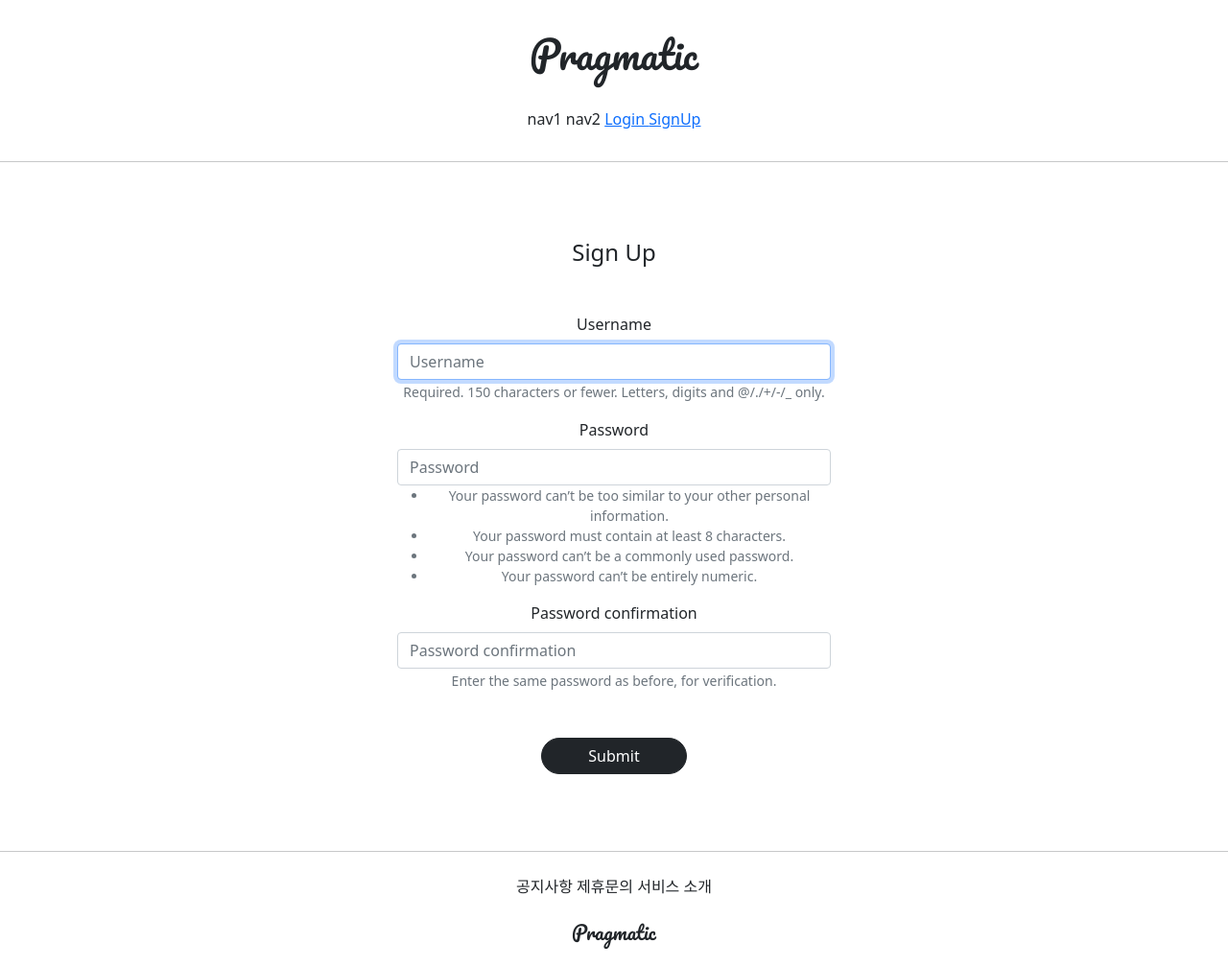
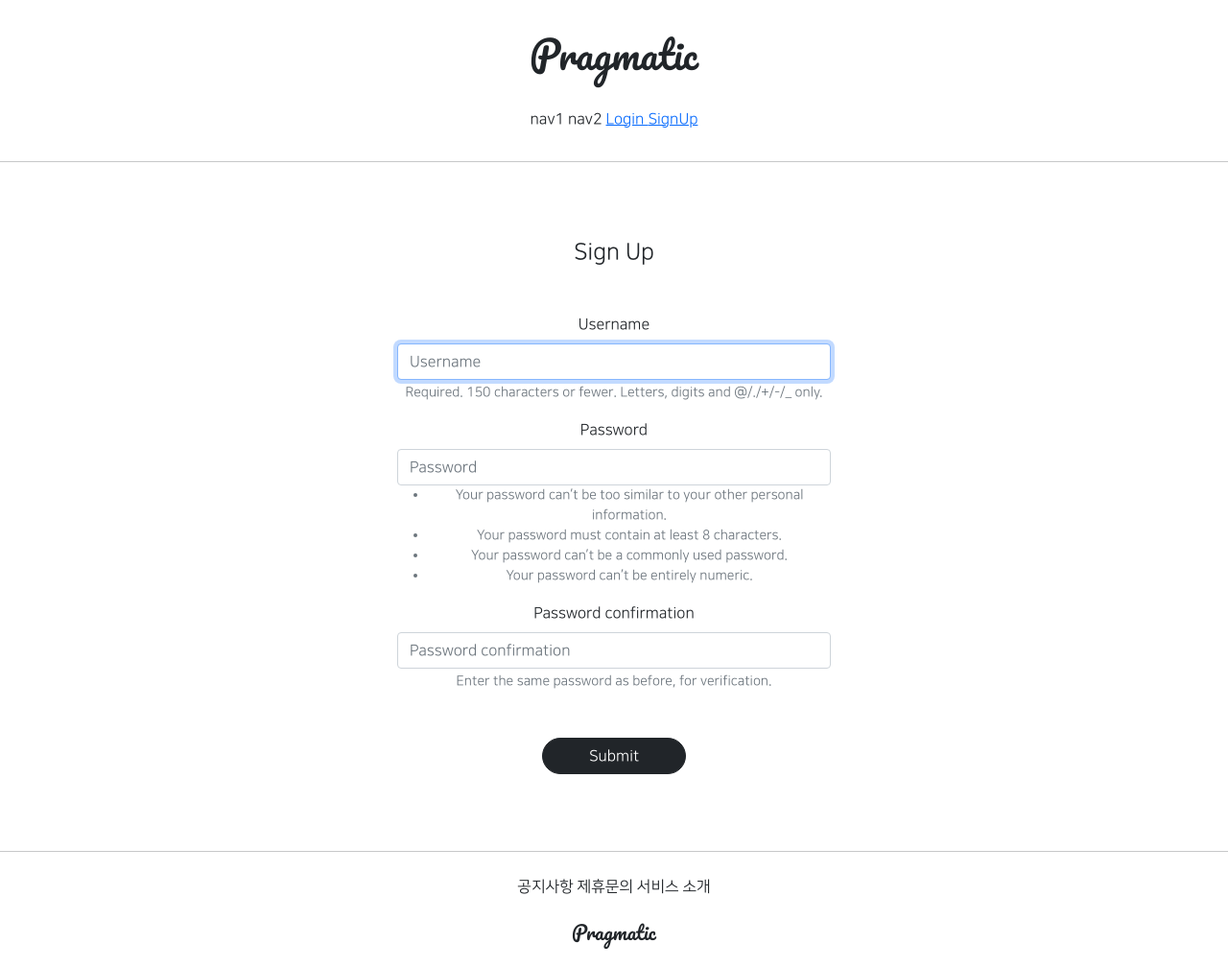
Before and after one commit to JeongJuyeony/gis_6ban_1, a Django app: page /accounts/create/ in a window 1280 px wide. Shown: the whole page at 96% size. Run offline with Django 3.2, Linux system fonts and the light colour scheme; parts of the project's set-up code (start-up, migrations or seed data) failed here and were passed over; some libraries are stand-ins or nearby versions.

Commit message:
7/15 class 6ban commit 3

```diff
--- a/templates/base.html
+++ b/templates/base.html
@@ -4,7 +4,7 @@
 
 {% include 'head.html' %}
 
-<body>
+<body style="font-family: 'NanumSquareR'">
 
 {#<h1>Hello World</h1> # 뷰에서 구현하기 위해 accountapp파일의 view 창의 내용 변경하기#}
 
--- a/templates/head.html
+++ b/templates/head.html
@@ -15,4 +15,30 @@
 
     {# STATIC FILES LINK   #}
     <link rel="stylesheet" type="text/css" href="{% static 'base.css' %}">
+
+    {# 폰트 사용 선언 #}
+    <style>
+        @font-face {
+            font-family: 'NanumSquareR';
+            src: local('NanumSquareR'),
+            {# 없다면 찾아서 가져와라. #}
+            url("{% static 'fonts/NanumSquareR.otf' %}") format("opentype");
+        }
+        @font-face {
+            font-family: 'NanumSquareEB';
+            src: local('NanumSquareEB'),
+            url("{% static 'fonts/NanumSquareEB.otf' %}") format("opentype");
+        }
+        @font-face {
+            font-family: 'NanumSquareB';
+            src: local('NanumSquareB'),
+            url("{% static 'fonts/NanumSquareB.otf' %}") format("opentype");
+        }
+        @font-face {
+            font-family: 'NanumSquareL';
+            src: local('NanumSquareL'),
+            url("{% static 'fonts/NanumSquareL.otf' %}") format("opentype");
+        }
+    </style>
+
 </head>
```
Also changed, not shown: static/fonts/NanumSquareB.otf (added), static/fonts/NanumSquareEB.otf (added), static/fonts/NanumSquareL.otf (added), static/fonts/NanumSquareR.otf (added).
